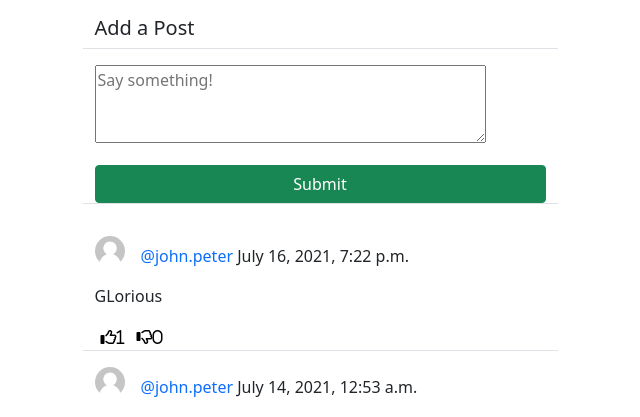
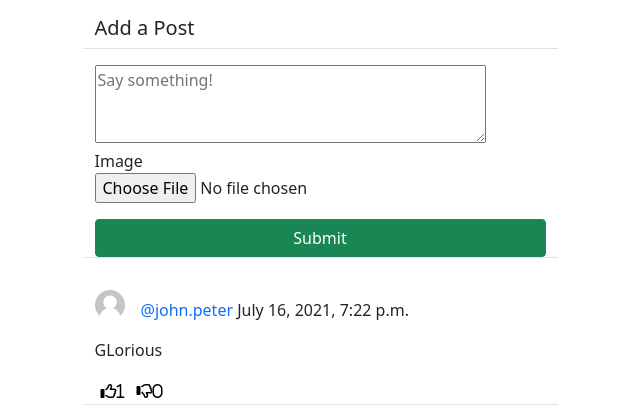
Before and after one commit to JohnPeter-hub/Hono-project, a Django app: page /social/ in a window 1280 px wide. Shown: the part 56-473 px from the top of the page, without its empty margins (320-960 px from the left). Run offline with Django 3.2, Linux system fonts and the light colour scheme; a user stored in the database is signed in; data comes from the database, SQL or seed files in the repository; both versions use the stored data as it was after the commit; data that the repository does not hold is empty; some libraries are stand-ins or nearby versions.

Commit message:
create post image and fix post list's post method

```diff
--- a/hono/social/forms.py
+++ b/hono/social/forms.py
@@ -9,9 +9,10 @@ class PostForm(forms.ModelForm):
             'placeholder': 'Say something!'
         })
     )
+    image = forms.ImageField(required=False)
     class Meta:
         model = Post
-        fields = ['body']
+        fields = ['body','image']
 
 class CommentForm(forms.ModelForm):
     comment = forms.CharField(
--- a/hono/social/models.py
+++ b/hono/social/models.py
@@ -11,6 +11,7 @@ from django.dispatch import receiver
 
 class Post(models.Model):
     body = models.TextField()
+    image = models.ImageField(upload_to='uploads/post_photos',blank=True,null=True)
     created_on = models.DateTimeField(default=timezone.now)
     author = models.ForeignKey(User, on_delete=models.CASCADE)
     likes = models.ManyToManyField(User,blank=True,related_name='likes')
--- a/hono/social/templates/social/post_edit.html
+++ b/hono/social/templates/social/post_edit.html
@@ -16,7 +16,7 @@
 
     <div class="row justify-content-center mt-3">
         <div class="col-md-5 col sm-12 border-bottom mb-3">
-            <form action="" method="post">
+            <form action="" method="post" enctype="multipart/form-data">
                 {%csrf_token%}
                 {{ form | crispy}}
                 <div class="d-grid gap-2">
--- a/hono/social/templates/social/post_list.html
+++ b/hono/social/templates/social/post_list.html
@@ -11,7 +11,7 @@
 
     <div class="row justify-content-center mt-3">
         <div class="col-md-5 col sm-12 border-bottom mb-3">
-            <form action="" method="post">
+            <form action="" method="post" enctype="multipart/form-data">
                 {%csrf_token%}
                 {{ form | crispy}}
 
@@ -36,6 +36,9 @@
             </div>
 
             <div class="position-relative">
+              {% if post.image %}
+                <img src="{{post.image.url }}" class="post-image" alt="{{ post.author }}" style="height:100%; width:100%;"/>
+              {% endif %}
               <p>{{post.body}}</p>
               <a href="{% url 'post-detail' post.pk %}" class="stretched-link"></a>
             </div>
--- a/hono/social/templates/social/profile.html
+++ b/hono/social/templates/social/profile.html
@@ -75,6 +75,9 @@
             </p>
         </div>
             <div class="position-relative">
+               {% if post.image %}
+                <img src="{{post.image.url }}" class="post-image" alt="{{ post.author }}" style="height:50%; width:50%;"/>
+              {% endif %}
               <p>{{post.body}}</p>
               <div class="d-flex flex-row">
                 <form action="{%url 'like' post.pk%}" method="post">
--- a/hono/social/views.py
+++ b/hono/social/views.py
@@ -17,6 +17,7 @@ class PostListView(LoginRequiredMixin, View):
         posts = Post.objects.filter(
             author__profile__followers__in = [logged_in_user.id]
         ).order_by('-created_on')
+
         form = PostForm()
 
         context ={
@@ -27,8 +28,11 @@ class PostListView(LoginRequiredMixin, View):
         return render(request, 'social/post_list.html', context)
 
     def post(self, request, *args, **kwargs):
-        posts = Post.objects.all().order_by('-created_on')
-        form = PostForm(request.POST)
+        logged_in_user = request.user
+        posts = Post.objects.filter(
+            author__profile__followers__in = [logged_in_user.id]
+        ).order_by('-created_on')
+        form = PostForm(request.POST, request.FILES)
         if form.is_valid():
             new_post = form.save(commit=False)
             new_post.author = request.user
--- a/hono/static/social/css/style.css
+++ b/hono/static/social/css/style.css
@@ -1,3 +1,4 @@
+
 .edit-color{
     color: #333;
 }
@@ -19,6 +20,12 @@
 .post-img{
     float: left;
     margin-right: 1rem;
+}
+
+.post-image{
+
+    border-radius: 10px;
+    margin-bottom: 10px;
 }
 
 .child-comment{
```
Also changed, not shown: hono/db.sqlite3, hono/media/uploads/post_photos/IMG-20210102-WA0007.jpeg (added), hono/media/uploads/post_photos/IMG-20210102-WA0007_cvobVuF.jpeg (added), hono/media/uploads/post_photos/WIN_20210717_15_30_54_Pro_2.jpg (added), hono/social/migrations/0010_post_image.py (added).
